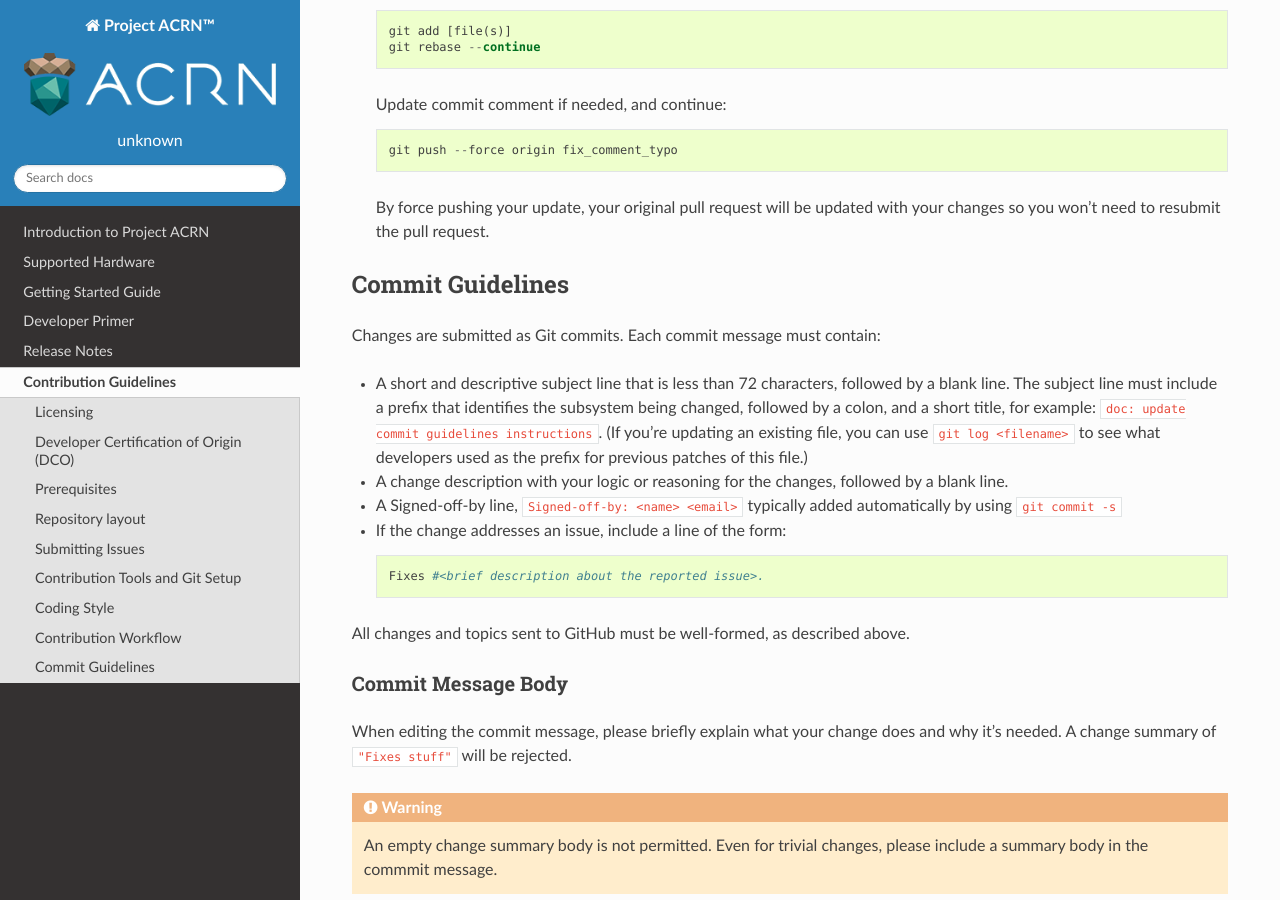
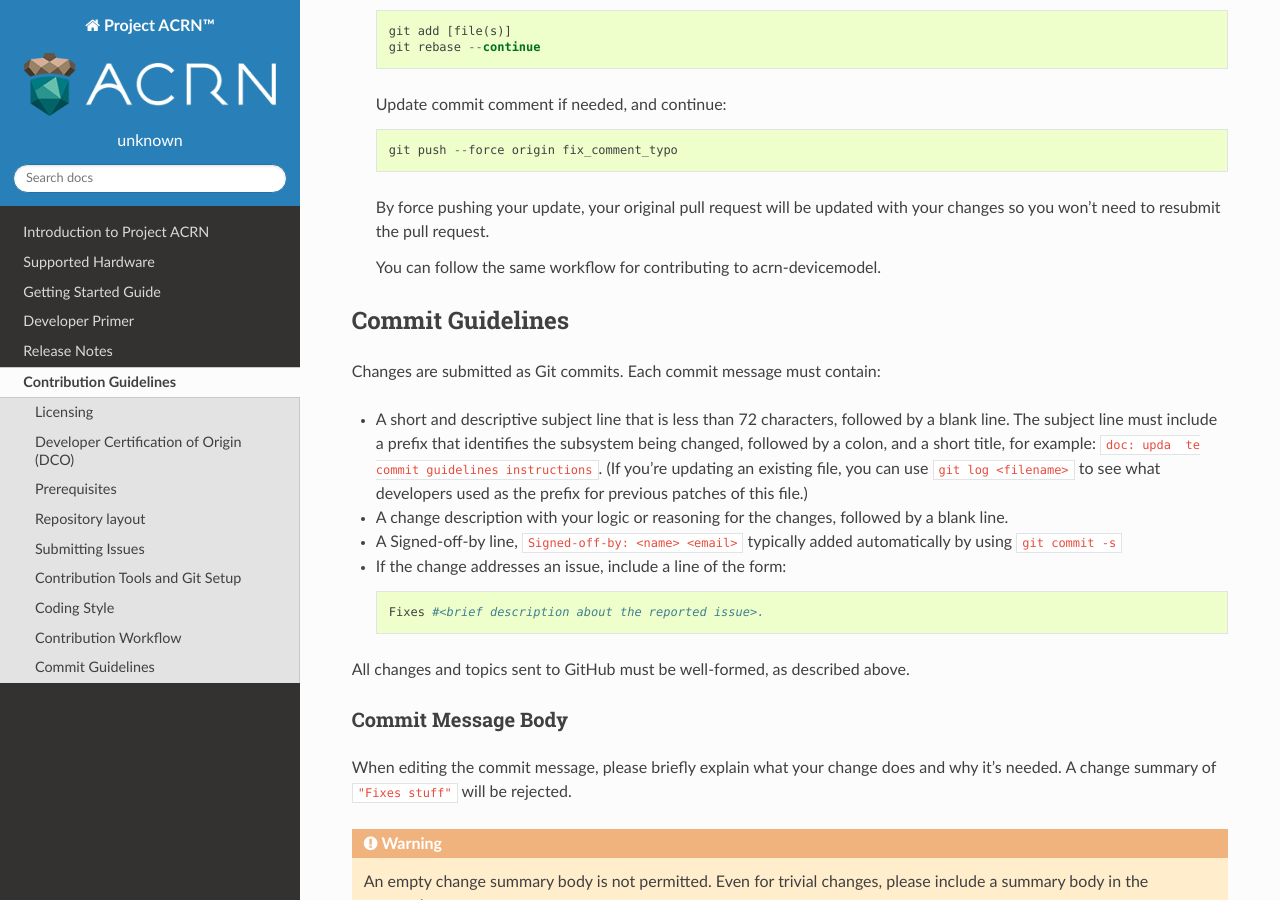
Before and after one commit to uaenalyh/first, a Sphinx documentation site: the page built from doc/contribute.rst, in a window 1280 px wide and 900 px high, scrolled down 5280 px. Built offline with Sphinx 7.4.7 and the Read the Docs theme 2.0.0, drawn with Linux system fonts in a browser that asks for light colours; pages that are not in the unit, such as notebooks, are missing from menus.

Commit message:
Update contribute.rst

```diff
--- a/doc/contribute.rst
+++ b/doc/contribute.rst
@@ -312,6 +312,8 @@ workflow here:
    By force pushing your update, your original pull request will be updated with
    your changes so you won’t need to resubmit the pull request.
 
+   You can follow the same workflow for contributing to acrn-devicemodel.
+
 
 Commit Guidelines
 *****************
@@ -321,7 +323,7 @@ Changes are submitted as Git commits. Each commit message must contain:
 * A short and descriptive subject line that is less than 72 characters,
   followed by a blank line. The subject line must include a prefix that
   identifies the subsystem being changed, followed by a colon, and a short
-  title, for example:  ``doc: update commit guidelines instructions``.
+  title, for example:  ``doc: upda  te commit guidelines instructions``.
   (If you're updating an existing file, you can use
   ``git log <filename>`` to see what developers used as the prefix for
   previous patches of this file.)
```
